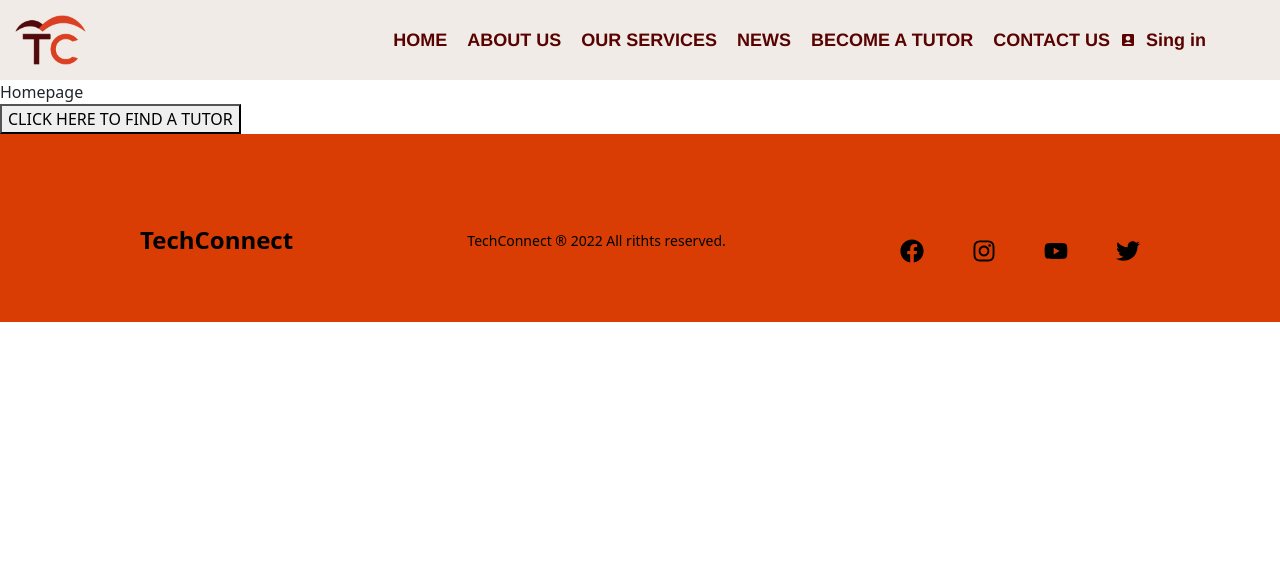
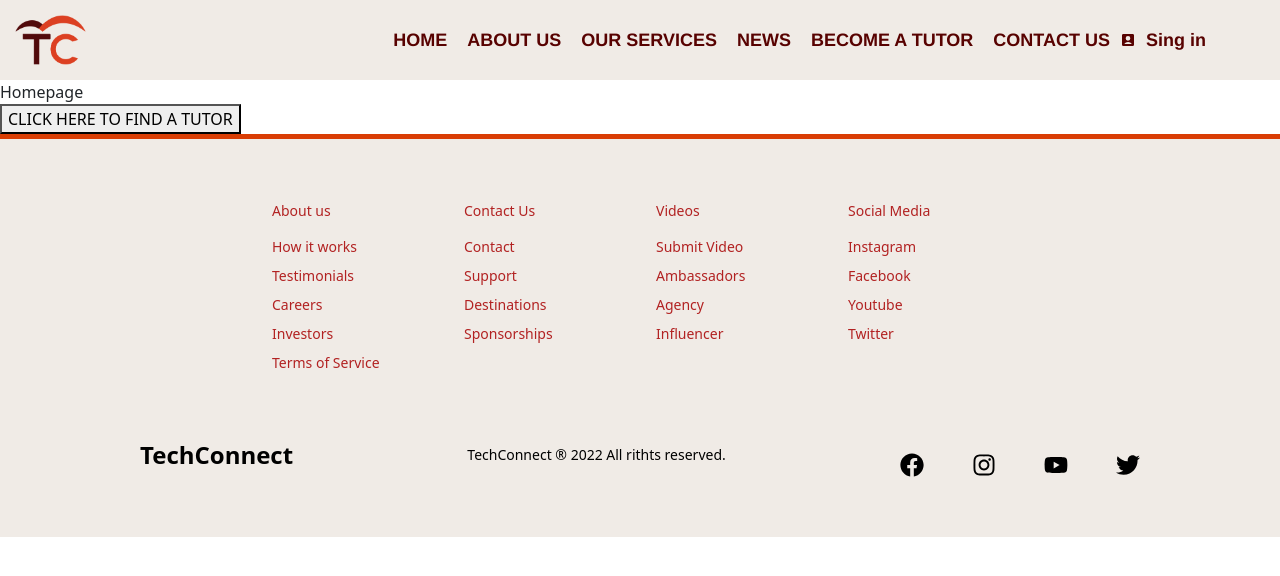
Before and after one commit to Rica02/TechConnect, a React (Create React App) app: page / in a window 1280 px wide. Shown: the top 576 px of the page. Built offline with nearby package versions, Linux system fonts and the light colour scheme.

Commit message:
color change

```diff
--- a/src/components/AboutUs/AboutUsStyle.js
+++ b/src/components/AboutUs/AboutUsStyle.js
@@ -11,8 +11,8 @@
     display: grid;
     justify-content: center;
     align-items: center;
-    border-top: 5px solid red;
-    border-bottom: 5px solid red;
+    border-top: 5px solid ${ ({ theme }) => theme.colorMain.highlightRed};
+    border-bottom: 5px solid ${ ({ theme }) => theme.colorMain.highlightRed};
 
 `;
 export const JoinButton=styled.button`
--- a/src/components/AboutUs/index.js
+++ b/src/components/AboutUs/index.js
@@ -13,7 +13,7 @@
             <Header headerTitle={"About us"} />
             <Container>
                 <TextH2>About our team</TextH2>
-                <ContentText >article</ContentText>
+                <ContentText ></ContentText>
                 <ImgWrap>
                     <Img src={TeamImg}/>
                     <ImgText>A photo of our team</ImgText>
--- a/src/components/Footer/FooterStyle.js
+++ b/src/components/Footer/FooterStyle.js
@@ -2,7 +2,8 @@
 import{Link} from 'react-router-dom';
 import { theme } from "../../styles/ThemeColors";
 export const FooterContatiner = styled.footer`
-    background:${ ({ theme }) => theme.colorMain.backgroundfooter};
+    border-top: 5px solid ${ ({ theme }) => theme.colorMain.highlightRed};
+    background:${ ({ theme }) => theme.colorMain.backgroundDark};
 `;
 
 export const FooterWrap = styled.div`
--- a/src/components/Footer/index.js
+++ b/src/components/Footer/index.js
@@ -22,6 +22,44 @@
   return (
     <FooterContatiner>
         <FooterWrap>
+        <FooterLinksContatiner>
+                <FooterLinksWrapper>
+                    <FooterLinkItems>
+                        <FooterLinkTitle>About us</FooterLinkTitle>
+                        <FooterLink to="/signin">How it works</FooterLink>
+                        <FooterLink to="/signin">Testimonials</FooterLink>
+                        <FooterLink to="/signin">Careers</FooterLink>
+                        <FooterLink to="/signin">Investors</FooterLink>
+                        <FooterLink to="/signin">Terms of Service</FooterLink>
+                    </FooterLinkItems>
+                    <FooterLinkItems>
+                        <FooterLinkTitle>Contact Us</FooterLinkTitle>
+                        <FooterLink to="/signin">Contact</FooterLink>
+                        <FooterLink to="/signin">Support</FooterLink>
+                        <FooterLink to="/signin">Destinations</FooterLink>
+                        <FooterLink to="/signin">Sponsorships</FooterLink>
+
+                    </FooterLinkItems>
+                </FooterLinksWrapper>
+                <FooterLinksWrapper>
+                    <FooterLinkItems>
+                        <FooterLinkTitle>Videos</FooterLinkTitle>
+                        <FooterLink to="/signin">Submit Video</FooterLink>
+                        <FooterLink to="/signin">Ambassadors</FooterLink>
+                        <FooterLink to="/signin">Agency</FooterLink>
+                        <FooterLink to="/signin">Influencer</FooterLink>
+
+                    </FooterLinkItems>
+                    <FooterLinkItems>
+                        <FooterLinkTitle>Social Media</FooterLinkTitle>
+                        <FooterLink to="/signin">Instagram</FooterLink>
+                        <FooterLink to="/signin">Facebook</FooterLink>
+                        <FooterLink to="/signin">Youtube</FooterLink>
+                        <FooterLink to="/signin">Twitter</FooterLink>
+
+                    </FooterLinkItems>
+                </FooterLinksWrapper>
+            </FooterLinksContatiner>
             <SocialMedia>
                 <SocialMediaWrap>
                     <SocialLogo to='/'>TechConnect</SocialLogo>
```
